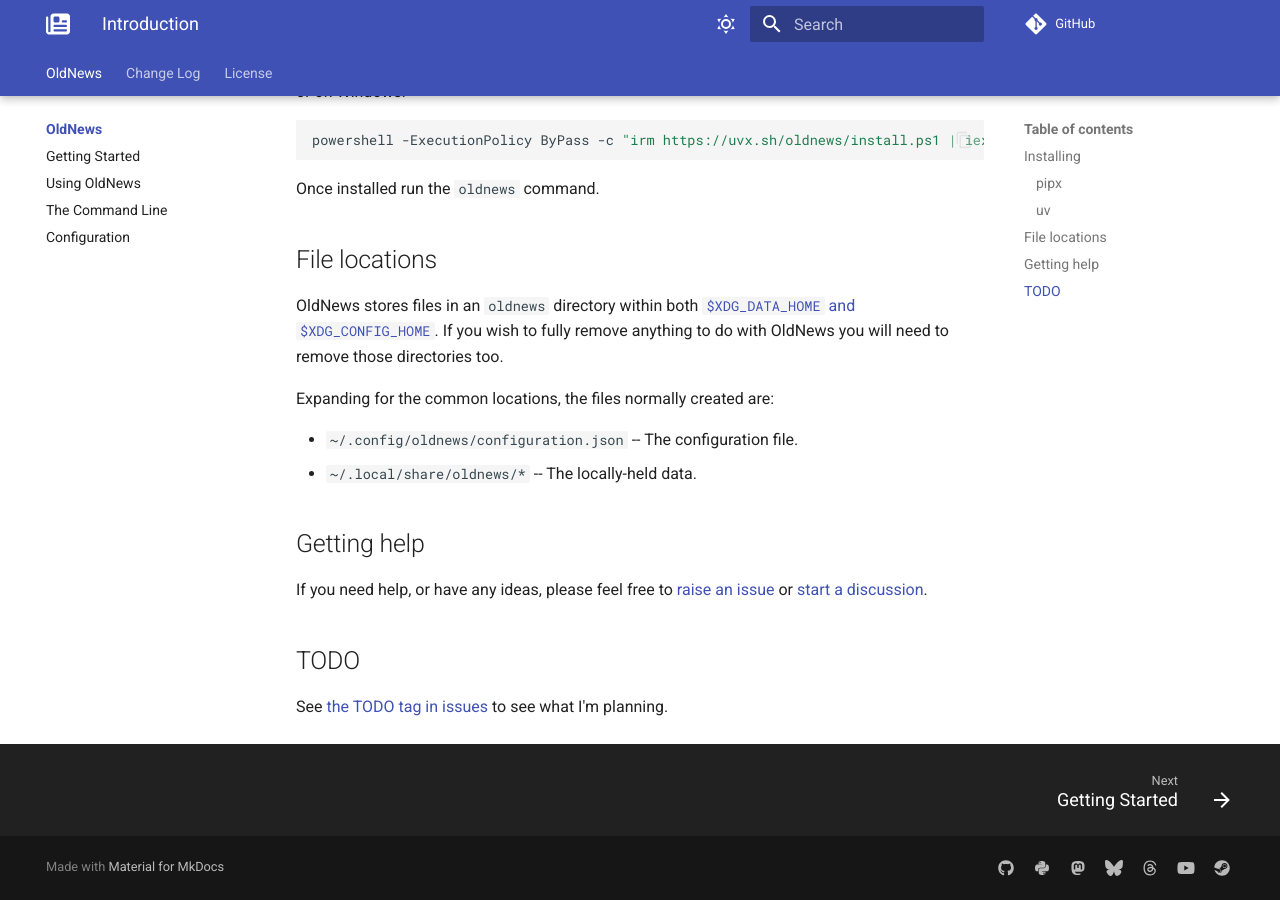
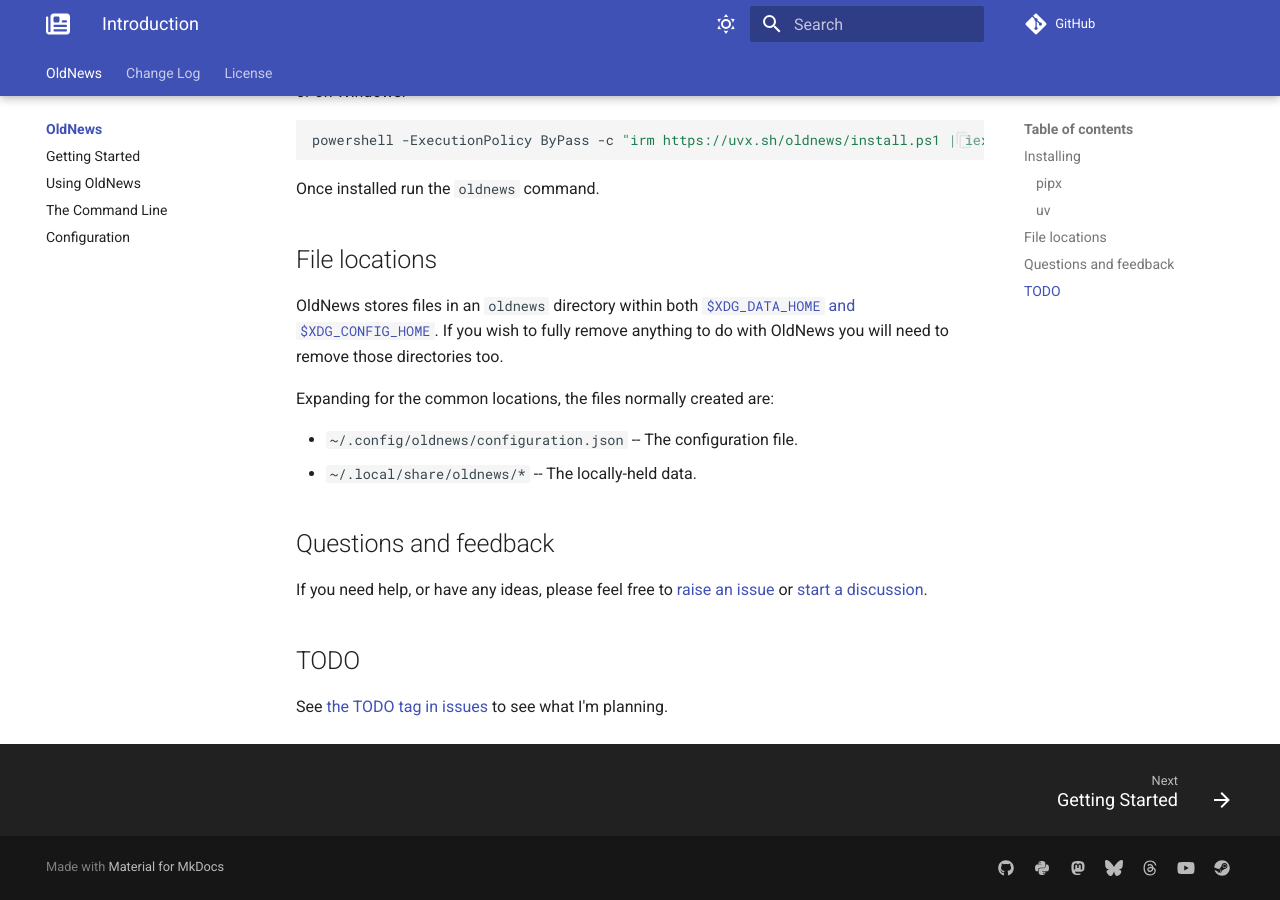
Before and after one commit to davep/oldnews, an MkDocs documentation site: the page built from docs/index.md, in a window 1280 px wide and 900 px high, scrolled down 1178 px. Built offline with MkDocs 1.6.1 and Material for MkDocs 9.7.7, drawn with Linux system fonts in a browser that asks for light colours; comment, search, counter and statistics services are not loaded.

```diff
--- a/docs/index.md
+++ b/docs/index.md
@@ -57,7 +57,7 @@
 - `~/.config/oldnews/configuration.json` -- The configuration file.
 - `~/.local/share/oldnews/*` -- The locally-held data.
 
-## Getting help
+## Questions and feedback
 
 If you need help, or have any ideas, please feel free to [raise an
 issue](https://github.com/davep/oldnews/issues) or [start a
```
Also changed, not shown: docs/configuration.md (+1 -1 lines).
